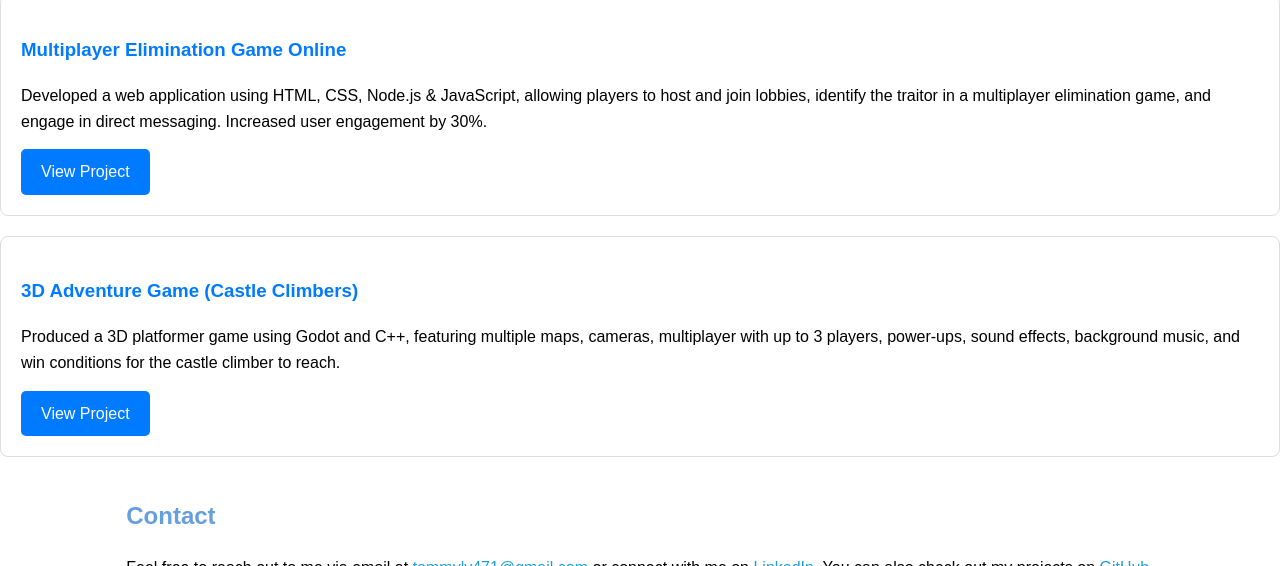
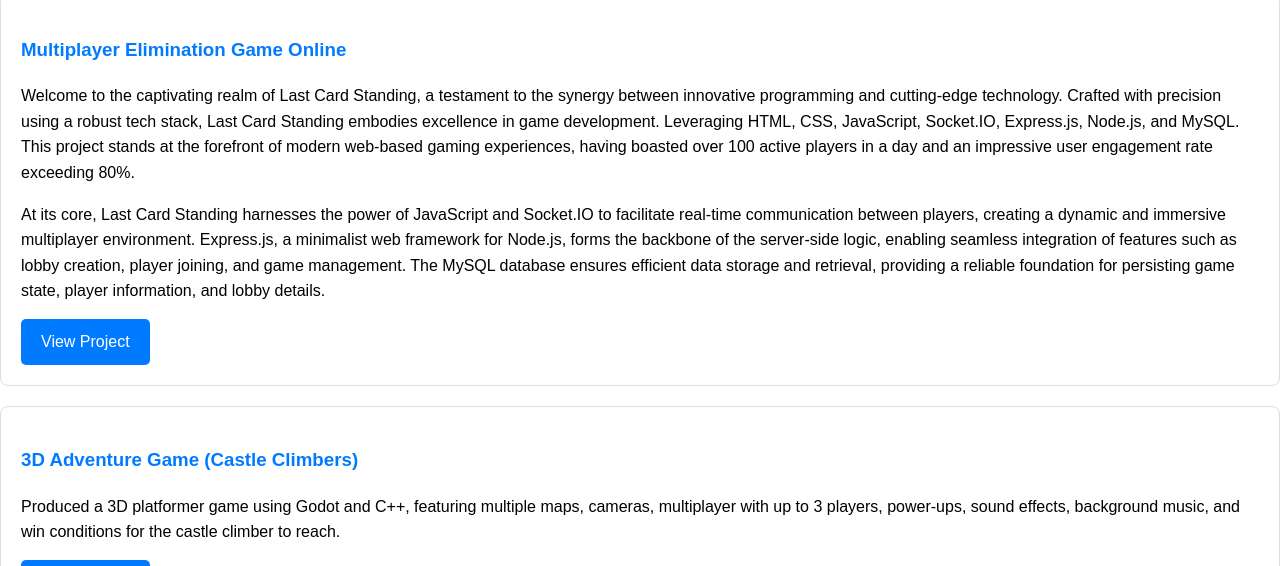
Before and after one commit to tommyly471/3d-website, a website built with Vite: page index.html in a window 1280 px wide. Shown: the part 534-1100 px from the top of the page. Built offline with nearby package versions, Linux system fonts and the light colour scheme.

Commit message:
added better description for multiplayer game

```diff
--- a/index.html
+++ b/index.html
@@ -111,8 +111,15 @@
         <div class="project">
             <h3>Multiplayer Elimination Game Online</h3>
             <p>
-                Developed a web application using HTML, CSS, Node.js & JavaScript, allowing players to host and join lobbies, identify the traitor in a multiplayer elimination game, and engage in direct messaging. Increased user engagement by 30%.
-            </p>
+                Welcome to the captivating realm of Last Card Standing, a testament to the synergy between innovative programming and cutting-edge technology.
+            Crafted with precision using a robust tech stack, Last Card Standing embodies excellence in game development. Leveraging HTML, CSS, JavaScript, Socket.IO, Express.js, Node.js, and MySQL.
+            This project stands at the forefront of modern web-based gaming experiences, having boasted over 100 active players in a day and an impressive user engagement rate exceeding 80%.</p>
+
+            <p>
+                At its core, Last Card Standing harnesses the power of JavaScript and Socket.IO to facilitate real-time communication between players, creating a dynamic and immersive multiplayer environment.
+            Express.js, a minimalist web framework for Node.js, forms the backbone of the server-side logic, enabling seamless integration of features such as lobby creation, player joining, and game management.
+            The MySQL database ensures efficient data storage and retrieval, providing a reliable foundation for persisting game state, player information, and lobby details.</p>
+
             <a href="#" class="button">View Project</a>
         </div>
 
```
